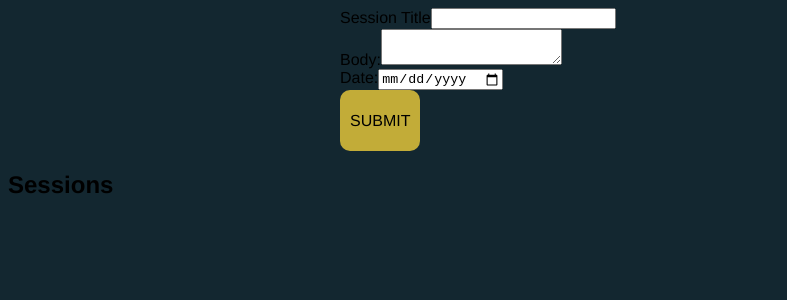
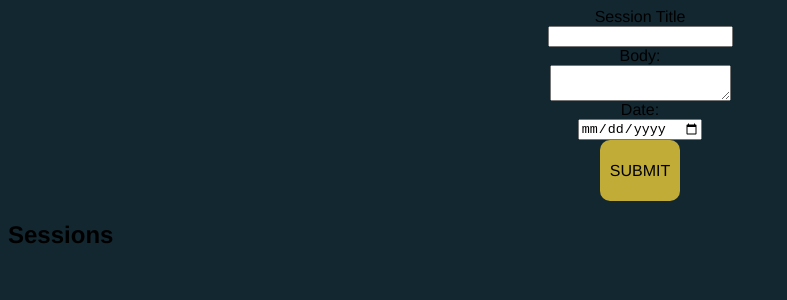
Before and after one commit to alliebourden/fableforge, a React (Vite) app: page / in a window 1280 px wide. Shown: the top 300 px of the page, without its empty margins (0-787 px from the left). Built offline with nearby package versions, Linux system fonts and the light colour scheme.

Commit message:
styled session-form and form-section

```diff
--- a/src/index.css
+++ b/src/index.css
@@ -37,6 +37,15 @@ button {
 .session-form{
   max-width: 600px;
   margin: 0 auto;
+  display: flex;
+  flex-direction: column;
+  align-items: center;
+}
+
+.form-section {
+  display: flex;
+  flex-direction: column;
+  align-items: center;
 }
 
 /*
```
